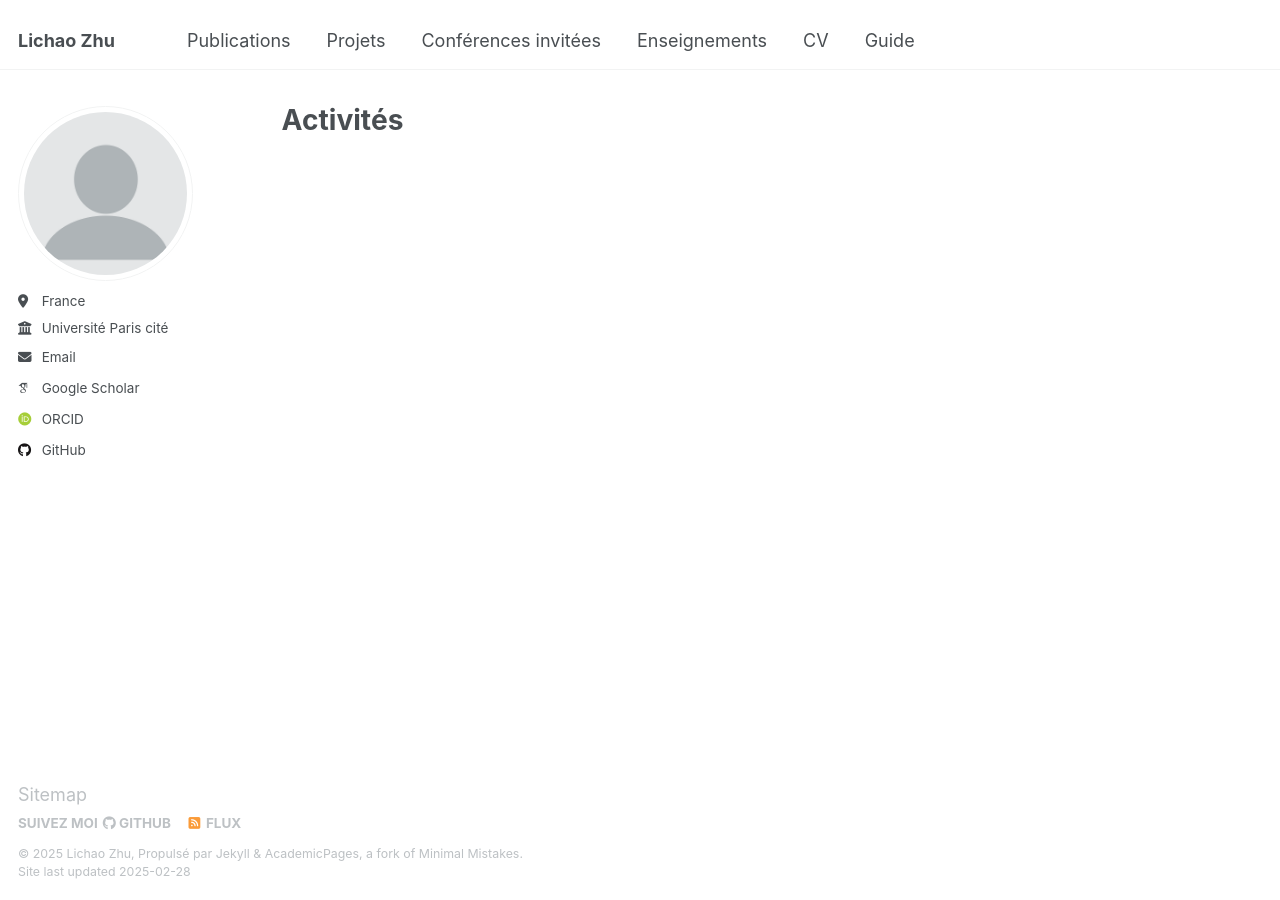
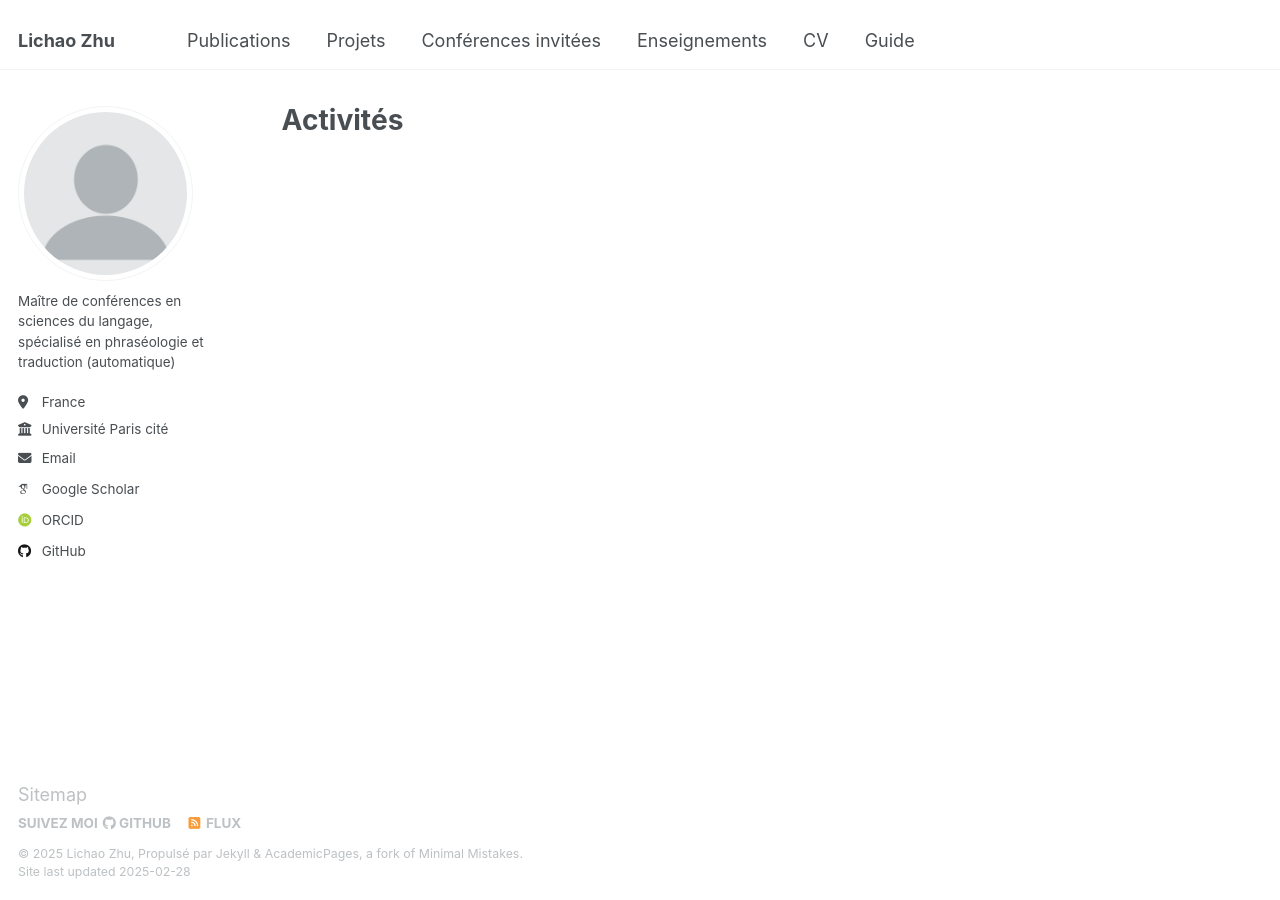
Before and after one commit to lichaozhu/lichaozhu.github.io, a Jekyll site: the page built from _pages/about.md, in a window 1280 px wide. Built offline with Jekyll 4.4.1, drawn with Linux system fonts in a browser that asks for light colours; some web fonts are replaced.

Commit message:
enseignements updated

```diff
--- a/_config.yml
+++ b/_config.yml
@@ -12,7 +12,7 @@ site_theme               : "default"
 title                    : "Lichao Zhu"
 title_separator          : "-"
 name                     : &name "Lichao Zhu"
-description              : &description "personal description"
+description              : &description "Maître de conférences"
 url                      : https://lichaozhu.github.io # the base hostname & protocol for your site e.g. "https://[your GitHub username].github.io"
 baseurl                  : "" # the subpath of your site, e.g. "/blog"
 repository               : "lichaozhu/lichaozhu.github.io"
@@ -25,7 +25,7 @@ author:
   avatar           : "profile.png"
   #name             : "Lichao Zhu"
   #pronouns         : # example: "she/her"
-  #bio              : "Short biography for the left-hand sidebar"
+  bio              : "Maître de conférences en sciences du langage, spécialisé en phraséologie et traduction (automatique)"
   location         : "France"
   employer         : "Université Paris cité"
   uri              : # URL
```
